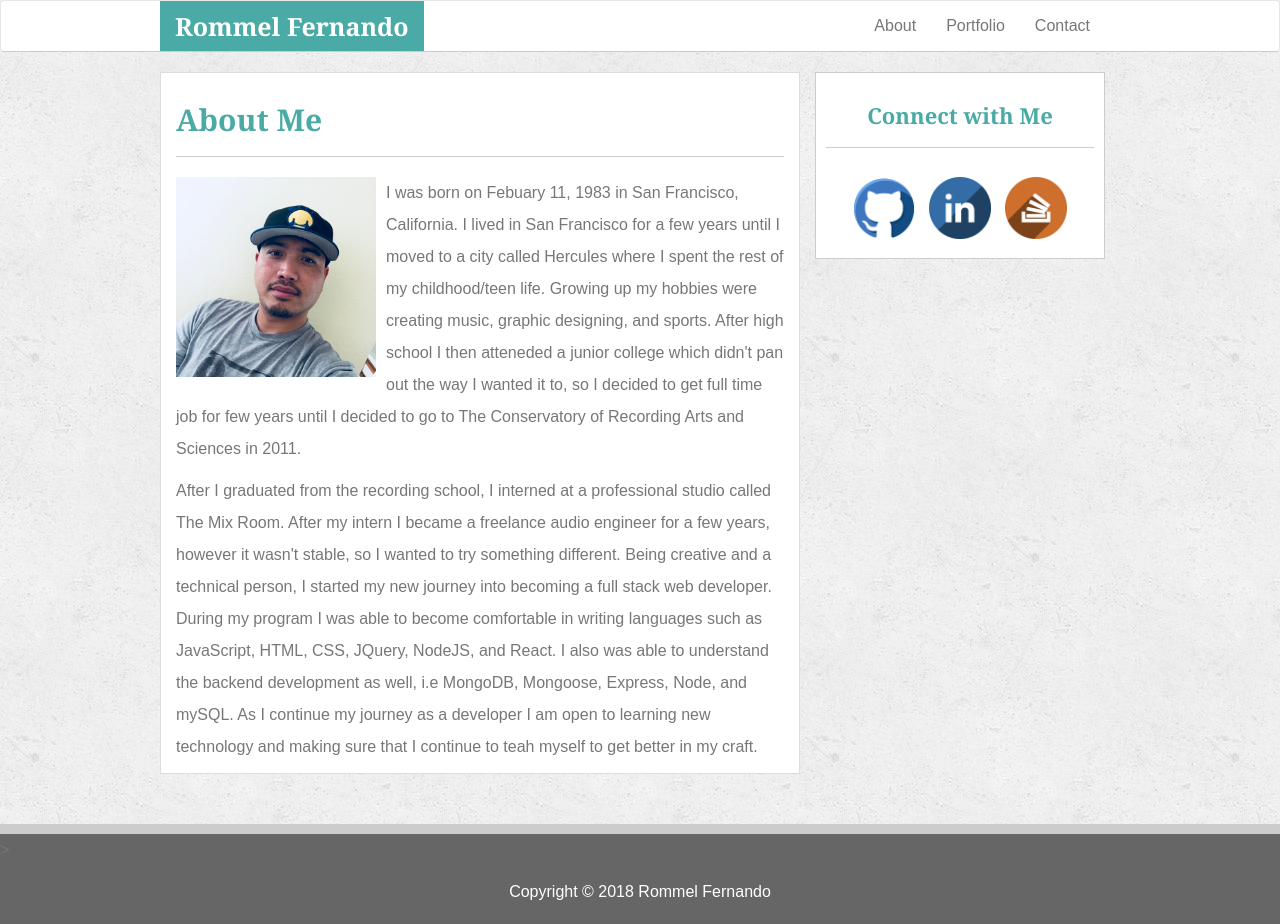
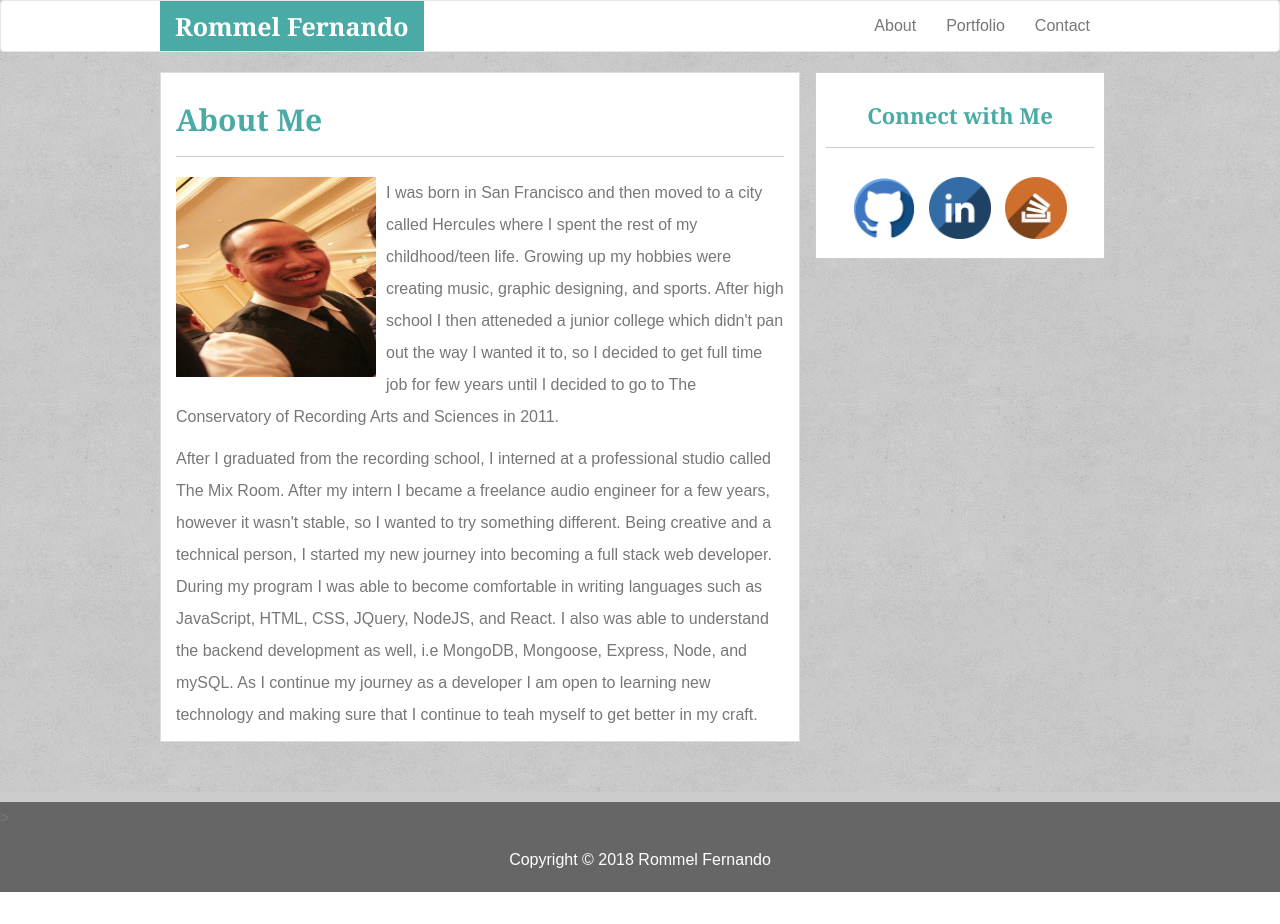
Before and after one commit to rjfernando/Bootstrap-Portfolio, a PHP site: page / in a window 1280 px wide. After the commit the page ends 892 px from the top, so only its background shows below. Run offline with PHP 8.4, Linux system fonts and the light colour scheme; some libraries are stand-ins or nearby versions.

Commit message:
updated files

```diff
--- a/assets/css/style.css
+++ b/assets/css/style.css
@@ -6,7 +6,7 @@ body {
     line-height: 2;
     color: #777;
     font-family: Arial, "Helvetica Neue", Helvetica, sans-serif;
-    background-image: url("../images/concrete_seamless.png");
+    background-image: url("../images/mooning.png");
 
 
 }
@@ -44,7 +44,7 @@ h2, h3 {
 }
 .navbar-custom {
     background-color: #ffffff;
-    border-bottom: 1px solid #cccccc;
+    border-bottom: px solid #666666;
 }
 
 .navbar-brand {
--- a/index.html
+++ b/index.html
@@ -42,10 +42,9 @@
 
                     <hr class="about-me-line"/>
 
-                    <img src="assets/images/romespic.jpg" alt="rommel" width="200" height="200" id="my-picture">
+                    <img src="assets/images/romepic.jpg" alt="rommel" width="200" height="200" id="my-picture">
 
-                    <p> I was born on Febuary 11, 1983 in San Francisco, California. I lived in San Francisco
-                        for a few years until I moved to a city called Hercules where I spent the rest of my
+                    <p> I was born in San Francisco and then moved to a city called Hercules where I spent the rest of my
                         childhood/teen life. Growing up my hobbies were creating music, graphic designing, and sports.
                         After high school I then atteneded a junior college which didn't pan out the way I wanted it to,
                         so I decided to get full time job for few years until I decided to go to The Conservatory of Recording Arts and Sciences
```
Also changed, not shown: assets/images/mooning.png (added), assets/images/romepic.jpg (added).
